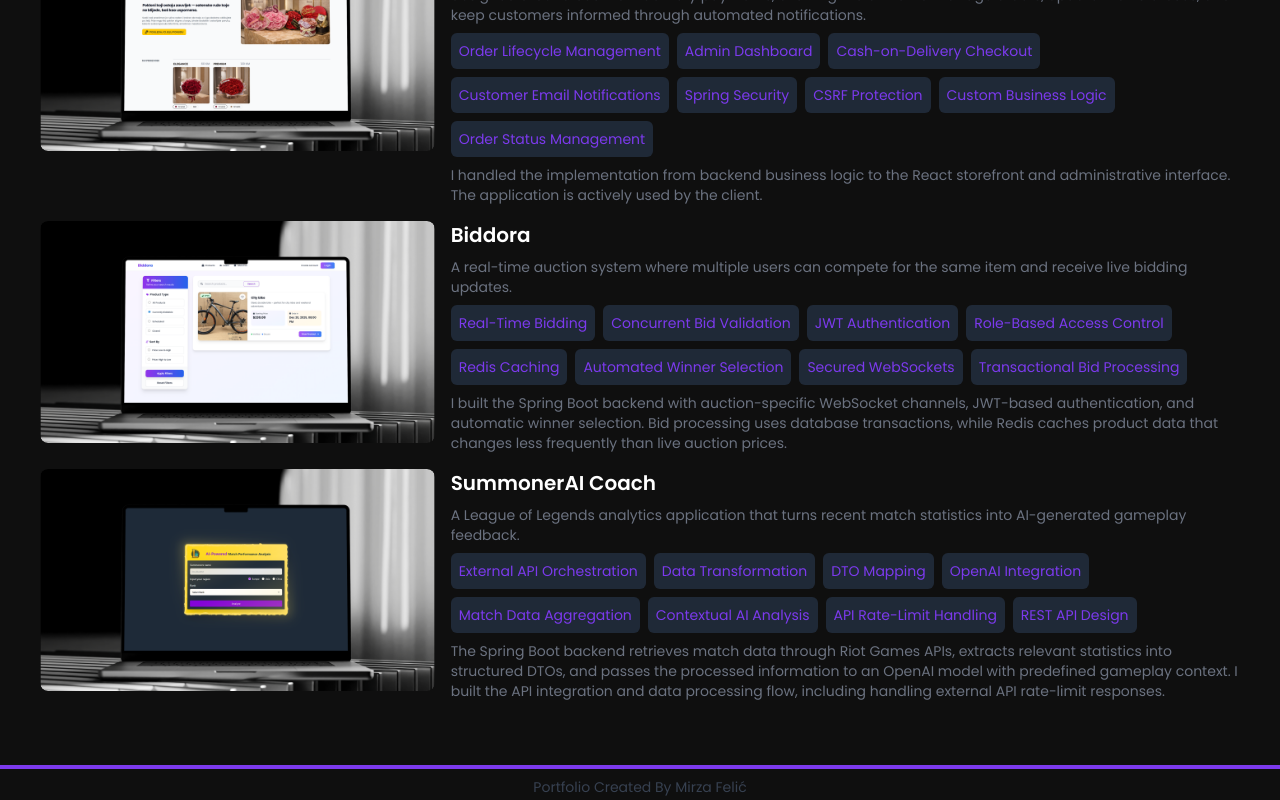
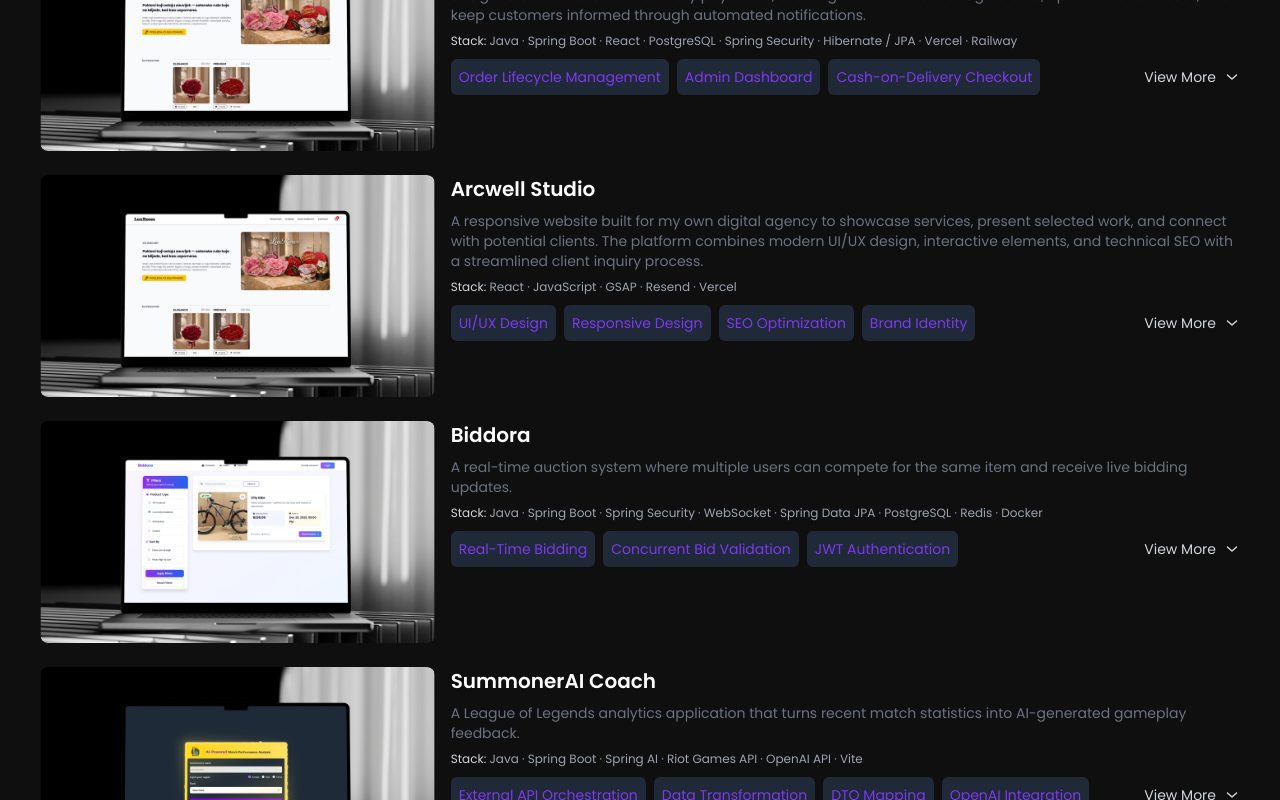
Before and after one commit to mfelich/portfolio, a React (Vite) app: page / in a window 1280 px wide. Shown: the part 2160-2960 px from the top of the page. Built offline with nearby package versions, Linux system fonts and the light colour scheme.

Commit message:
add expandable cards and technology stacks

```diff
--- a/src/App.css
+++ b/src/App.css
@@ -0,0 +1,29 @@
+.projects-section .projects-view-more {
+  min-height: 2.5rem;
+}
+
+.projects-section .projects-details {
+  display: grid;
+  grid-template-rows: 0fr;
+  opacity: 0;
+  transition:
+    grid-template-rows 240ms ease,
+    opacity 240ms ease;
+}
+
+.projects-section .projects-details.is-expanded {
+  grid-template-rows: 1fr;
+  opacity: 1;
+}
+
+.projects-section .projects-details-content {
+  min-height: 0;
+  overflow: hidden;
+}
+
+@media (prefers-reduced-motion: reduce) {
+  .projects-section .projects-details,
+  .projects-section .projects-view-more svg {
+    transition: none;
+  }
+}
--- a/src/components/ProjectCard.jsx
+++ b/src/components/ProjectCard.jsx
@@ -1,8 +1,58 @@
-import React from "react";
-import { useState } from "react";
+import React, { useId, useLayoutEffect, useRef, useState } from "react";
 
 const ProjectCard = ({ project }) => {
   const [currentIndex, setCurrentIndex] = useState(0);
+  const [isExpanded, setIsExpanded] = useState(false);
+  const [visibleTagCount, setVisibleTagCount] = useState(0);
+  const detailsId = `project-details-${useId().replace(/:/g, "")}`;
+  const tagRowRef = useRef(null);
+  const measuredTagsRef = useRef(null);
+  const viewMoreRef = useRef(null);
+
+  useLayoutEffect(() => {
+    if (isExpanded) return undefined;
+
+    const updateVisibleTagCount = () => {
+      const row = tagRowRef.current;
+      const measuredTags = measuredTagsRef.current;
+      const button = viewMoreRef.current;
+      if (!row || !measuredTags || !button) return;
+
+      const gap = parseFloat(window.getComputedStyle(row).columnGap) || 0;
+      const availableWidth = row.clientWidth - button.offsetWidth - gap;
+      const tags = Array.from(measuredTags.children);
+      let usedWidth = 0;
+      let count = 0;
+
+      for (const tag of tags) {
+        const nextWidth =
+          usedWidth + (count > 0 ? gap : 0) + tag.getBoundingClientRect().width;
+        if (nextWidth > availableWidth) break;
+        usedWidth = nextWidth;
+        count += 1;
+      }
+
+      setVisibleTagCount((currentCount) =>
+        currentCount === count ? currentCount : count,
+      );
+    };
+
+    updateVisibleTagCount();
+
+    if (typeof ResizeObserver === "undefined") {
+      window.addEventListener("resize", updateVisibleTagCount);
+      return () => window.removeEventListener("resize", updateVisibleTagCount);
+    }
+
+    const resizeObserver = new ResizeObserver(updateVisibleTagCount);
+    if (tagRowRef.current) resizeObserver.observe(tagRowRef.current);
+    if (viewMoreRef.current) resizeObserver.observe(viewMoreRef.current);
+    measuredTagsRef.current
+      ?.querySelectorAll("[data-project-tag]")
+      .forEach((tag) => resizeObserver.observe(tag));
+
+    return () => resizeObserver.disconnect();
+  }, [isExpanded, project.technologies]);
 
   const prevSlide = () => {
     setCurrentIndex((prev) =>
@@ -80,22 +130,115 @@ const ProjectCard = ({ project }) => {
             {project?.description}
           </p>
 
-          <div className="flex flex-wrap items-center justify-start gap-2 mt-2">
-            {project.technologies?.map((tech, index) => (
+          <p className="font-poppins text-gray-400 text-xs mt-2 text-left">
+            <span className="text-gray-300">Stack:</span>{" "}
+            {project.techStack.join(" · ")}
+          </p>
+
+          <div
+            ref={tagRowRef}
+            className={`projects-tag-row relative mt-2 flex items-center gap-2 ${
+              isExpanded ? "flex-wrap" : "flex-nowrap overflow-hidden"
+            }`}
+          >
+            {project.technologies
+              ?.slice(
+                0,
+                isExpanded ? project.technologies.length : visibleTagCount,
+              )
+              .map((tech, index) => (
                 <div
                   key={index}
-                className="px-2 py-2 bg-gray-800 w-fit rounded-md"
+                  className="max-w-full shrink-0 rounded-md bg-gray-800 px-2 py-2"
                 >
-                <h1 className="text-violet-600 text-sm md:text-md lg:text-md font-poppins">
+                  <h1 className="break-words font-poppins text-sm text-violet-600 md:text-md lg:text-md">
+                    {tech}
+                  </h1>
+                </div>
+              ))}
+            {!isExpanded && (
+              <button
+                ref={viewMoreRef}
+                type="button"
+                aria-expanded={isExpanded}
+                aria-controls={detailsId}
+                onClick={() => setIsExpanded(true)}
+                className="projects-view-more ml-auto inline-flex shrink-0 items-center gap-2 whitespace-nowrap font-poppins text-sm text-gray-300 transition-colors duration-200 hover:text-violet-400 focus-visible:outline focus-visible:outline-2 focus-visible:outline-offset-4 focus-visible:outline-violet-400"
+              >
+                View More
+                <svg
+                  aria-hidden="true"
+                  viewBox="0 0 16 16"
+                  className="h-4 w-4 transition-transform duration-200"
+                  fill="none"
+                >
+                  <path
+                    d="m3.5 6 4.5 4 4.5-4"
+                    stroke="currentColor"
+                    strokeWidth="1.5"
+                    strokeLinecap="round"
+                    strokeLinejoin="round"
+                  />
+                </svg>
+              </button>
+            )}
+            {!isExpanded && (
+              <div
+                ref={measuredTagsRef}
+                aria-hidden="true"
+                className="pointer-events-none invisible absolute left-0 top-0 flex w-max items-center gap-2"
+              >
+                {project.technologies?.map((tech) => (
+                  <div
+                    key={tech}
+                    data-project-tag
+                    className="max-w-full shrink-0 rounded-md bg-gray-800 px-2 py-2"
+                  >
+                    <h1 className="break-words font-poppins text-sm text-violet-600 md:text-md lg:text-md">
                       {tech}
                     </h1>
                   </div>
                 ))}
               </div>
+            )}
+          </div>
 
+          <div
+            id={detailsId}
+            className={`projects-details ${isExpanded ? "is-expanded" : ""}`}
+            aria-hidden={!isExpanded}
+          >
+            <div className="projects-details-content">
               <p className="font-poppins text-gray-500 text-sm md:text-md lg:text-md mt-2 md:mt-2 sm:mt-0 lg:mt-2 text-left">
                 {project?.details}
               </p>
+              <div className="mt-3 flex justify-end">
+                <button
+                  type="button"
+                  aria-expanded={isExpanded}
+                  aria-controls={detailsId}
+                  onClick={() => setIsExpanded(false)}
+                  className="projects-view-more inline-flex items-center gap-2 font-poppins text-sm text-gray-300 transition-colors duration-200 hover:text-violet-400 focus-visible:outline focus-visible:outline-2 focus-visible:outline-offset-4 focus-visible:outline-violet-400"
+                >
+                  View Less
+                  <svg
+                    aria-hidden="true"
+                    viewBox="0 0 16 16"
+                    className="h-4 w-4 rotate-180 transition-transform duration-200"
+                    fill="none"
+                  >
+                    <path
+                      d="m3.5 6 4.5 4 4.5-4"
+                      stroke="currentColor"
+                      strokeWidth="1.5"
+                      strokeLinecap="round"
+                      strokeLinejoin="round"
+                    />
+                  </svg>
+                </button>
+              </div>
+            </div>
+          </div>
         </div>
       </div>
     </>
--- a/src/components/Projects.jsx
+++ b/src/components/Projects.jsx
@@ -10,6 +10,16 @@ const Projects = () => {
       title: "Lux Roses",
       description:
         "An e-commerce application built for a small business selling handmade satin roses. The ordering system was designed around cash-on-delivery payments, allowing the owner to manage orders, update their statuses, and keep customers informed through automated notifications.",
+      techStack: [
+        "Java",
+        "Spring Boot",
+        "React",
+        "PostgreSQL",
+        "Spring Security",
+        "Hibernate / JPA",
+        "Vercel",
+        "Railway",
+      ],
       technologies: [
         "Order Lifecycle Management",
         "Admin Dashboard",
@@ -25,10 +35,42 @@ const Projects = () => {
         "I handled the implementation from backend business logic to the React storefront and administrative interface. The application is actively used by the client.",
       projectUrl: "https://rose-client.vercel.app/",
     },
+
+    {
+      title: "Arcwell Studio",
+      description:
+        "A responsive website built for my own digital agency to showcase services, present selected work, and connect with potential clients. The platform combines modern UI/UX design, interactive elements, and technical SEO with a streamlined client inquiry process.",
+      techStack: ["React", "JavaScript", "GSAP", "Resend", "Vercel"],
+      technologies: [
+        "UI/UX Design",
+        "Responsive Design",
+        "SEO Optimization",
+        "Brand Identity",
+        "Motion & Interactions",
+        "Contact Form",
+        "Email Integration",
+        "Production Deployment",
+      ],
+      images: [luxrosesMockup],
+      details:
+        "I designed and developed the website using React, creating reusable components, responsive layouts, and interactive animations. I integrated Resend for handling client inquiries, implemented page-specific SEO configurations, and managed production deployment through Vercel with a custom domain.",
+      projectUrl: "https://arcwellweb.com/",
+    },
+
     {
       title: "Biddora",
       description:
         "A real-time auction system where multiple users can compete for the same item and receive live bidding updates.",
+      techStack: [
+        "Java",
+        "Spring Boot",
+        "Spring Security",
+        "WebSocket",
+        "Spring Data JPA",
+        "PostgreSQL",
+        "Redis",
+        "Docker",
+      ],
       technologies: [
         "Real-Time Bidding",
         "Concurrent Bid Validation",
@@ -48,6 +90,14 @@ const Projects = () => {
       title: "SummonerAI Coach",
       description:
         "A League of Legends analytics application that turns recent match statistics into AI-generated gameplay feedback.",
+      techStack: [
+        "Java",
+        "Spring Boot",
+        "Spring AI",
+        "Riot Games API",
+        "OpenAI API",
+        "Vite",
+      ],
       technologies: [
         "External API Orchestration",
         "Data Transformation",
@@ -66,7 +116,7 @@ const Projects = () => {
   ];
 
   return (
-    <div id="projects" className="w-full">
+    <div id="projects" className="projects-section w-full">
       <h1 className="title-section">Projects</h1>
 
       {projects.map((project, index) => (
```
Lines whose indentation alone changed are shown as unchanged.
